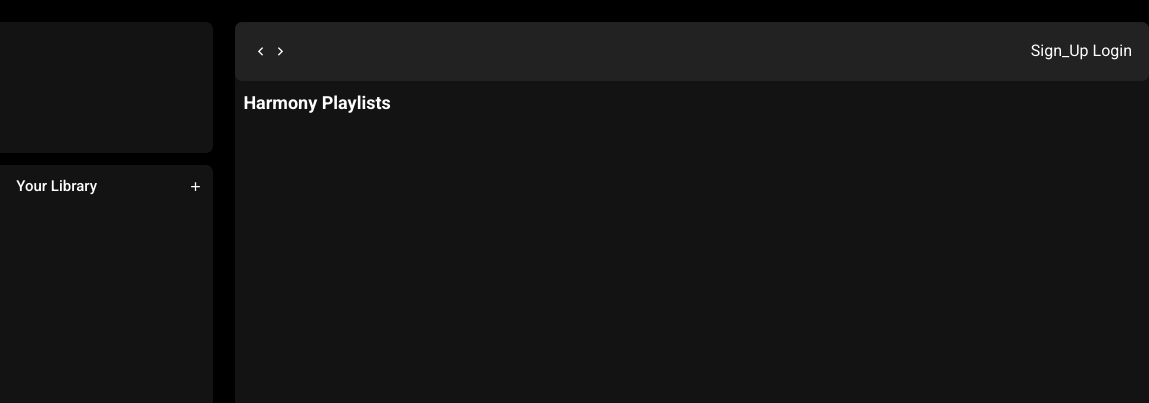
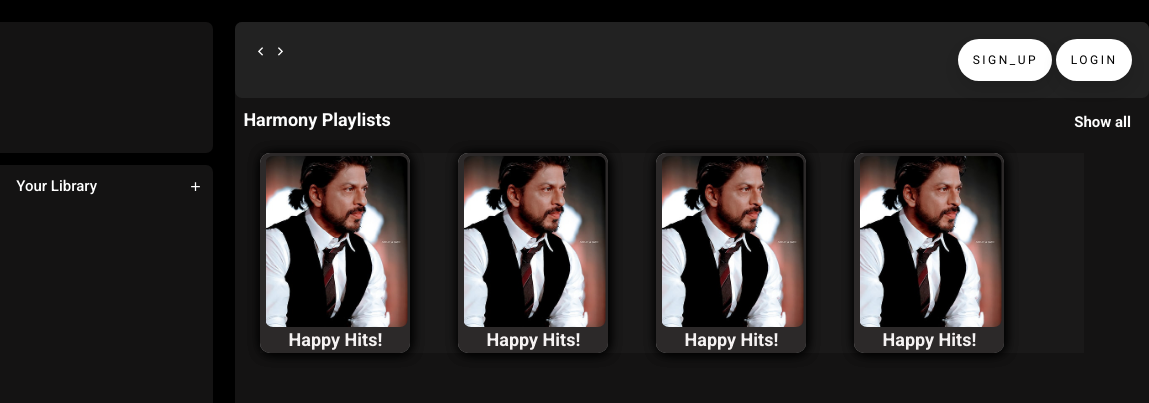
Before and after one commit to abdulsheikh759/Harmony-, a website: page index.html in a window 1280 px wide. Shown: the top 403 px of the page, 131-1280 px from the left. Drawn offline with nearby package versions, Linux system fonts and the light colour scheme; files whose address does not match are found by name.

Commit message:
change the step 3

```diff
--- a/index.html
+++ b/index.html
@@ -11,6 +11,9 @@
 
     <!-- remix icon cdn  -->
     <link href="https://cdn.jsdelivr.net/npm/remixicon@4.0.0/fonts/remixicon.css" rel="stylesheet" />
+
+    <!-- link the fontwose icon -->
+    <script src="https://kit.fontawesome.com/53efcd8fe2.js" crossorigin="anonymous"></script>
 
     <!-- link the tailwind cdn   -->
     <script src="https://cdn.tailwindcss.com"></script>
@@ -58,15 +61,58 @@
                     <i class="ri-arrow-right-s-line "></i>
                 </div>
                 <div class="button">
-                    <button>Sign_Up</button>
-                    <button>Login</button>
+                    <button class="btn"> Sign_Up</button>
+                    <button class="btn">Login</button>
+
 
                 </div>
             </div>
             <div class="song-palylist">
                 <h1>Harmony Playlists</h1>
+                <h3> <a href="#">Show all</a></h3>
                 <div class="cardContainar">
-                    <div class="card"></div>
+                    <div class="card-1">
+                        <div class="book">
+                            <h1 class="ri-play-circle-line">Play</h1>
+                            <!-- <i class="ri-play-circle-line"></i> -->
+                            <div class="cover">
+                                <img src="/img/srk 1.jpg" alt="">
+                                <h2>Happy Hits!</h2>
+                                <!-- <p>Hits to boost your mood <br> and fill you with happiness!</p> -->
+                            </div>
+                        </div>
+
+                        <div class="book">
+                            <h1 class="ri-play-circle-line">Play</h1>
+                            <!-- <i class="ri-play-circle-line"></i> -->
+                            <div class="cover">
+                                <img src="/img/srk 1.jpg" alt="">
+                                <h2>Happy Hits!</h2>
+                                <!-- <p>Hits to boost your mood <br> and fill you with happiness!</p> -->
+                            </div>
+                        </div>
+
+                        <div class="book">
+                            <h1 class="ri-play-circle-line">Play</h1>
+                            <!-- <i class="ri-play-circle-line"></i> -->
+                            <div class="cover">
+                                <img src="/img/srk 1.jpg" alt="">
+                                <h2>Happy Hits!</h2>
+                                <!-- <p>Hits to boost your mood <br> and fill you with happiness!</p> -->
+                            </div>
+                        </div>
+
+                        <div class="book">
+                            <h1 class="ri-play-circle-line">Play</h1>
+                            <!-- <i class="ri-play-circle-line"></i> -->
+                            <div class="cover">
+                                <img src="/img/srk 1.jpg" alt="">
+                                <h2>Happy Hits!</h2>
+                                <!-- <p>Hits to boost your mood <br> and fill you with happiness!</p> -->
+                            </div>
+                        </div>
+                    </div>
+
                 </div>
             </div>
         </div>
--- a/style.css
+++ b/style.css
@@ -84,6 +84,41 @@
     border-radius: 7px;
 
  }
+ .card-1{
+     margin: 20px 17px;
+     background-color:#1a1919;
+    display: flex;
+    gap: 48px;
+
+ }
+
+ .btn {
+    padding: 1em 1.2em;
+    font-size: 12px;
+    text-transform: uppercase;
+    letter-spacing: 2.5px;
+    font-weight: 400;
+    color: #000;
+    background-color: #fff;
+    border: none;
+    border-radius: 45px;
+    box-shadow: 0px 8px 15px rgba(0, 0, 0, 0.1);
+    transition: all 0.3s ease 0s;
+    cursor: pointer;
+    outline: none;
+  }
+
+  .btn:hover {
+    background-color: #23c483;
+    box-shadow: 0px 15px 20px rgba(46, 229, 157, 0.4);
+    color: #fff;
+    transform: translateY(-7px);
+  }
+
+  .btn:active {
+    transform: translateY(-1px);
+  }
+
  .header > *{
     padding: 17px;
  }
@@ -93,4 +128,107 @@
     font-size: large;
     color: rgb(253, 253, 253);
     font-weight: bold;
+
  }
+ .song-palylist h3 a{
+    float: right;
+     position: relative;
+     bottom: 22px;
+     right: 10px;
+     font-size: 15px;
+     cursor: pointer;
+
+ }
+ .song-palylist h3 a:hover {
+   border-bottom:  2px solid blueviolet;
+
+ }
+ .book {
+    position: relative;
+    border-radius: 10px;
+    width: 150px;
+    height: 200px;
+    background-color: whitesmoke;
+    -webkit-box-shadow: 1px 1px 12px #000;
+    box-shadow: 1px 1px 12px #000;
+    -webkit-transform: preserve-3d;
+    -ms-transform: preserve-3d;
+    transform: preserve-3d;
+    -webkit-perspective: 2000px;
+    perspective: 2000px;
+    display: -webkit-box;
+    display: -ms-flexbox;
+    /* display: flex; */
+    -webkit-box-align: center;
+    -ms-flex-align: center;
+    align-items: center;
+    -webkit-box-pack: center;
+    -ms-flex-pack: center;
+    justify-content: center;
+    color: #000;
+  }
+  .book h1 .play{
+    height: 40px;
+  }
+
+  .cover {
+    top: 0;
+    position: absolute;
+    background-color: rgb(44, 41, 41);
+    width: 100%;
+    height: 100%;
+    border-radius: 10px;
+    cursor: pointer;
+    -webkit-transition: all 0.5s;
+    transition: all 0.5s;
+    -webkit-transform-origin: 0;
+    -ms-transform-origin: 0;
+    transform-origin: 0;
+    -webkit-box-shadow: 1px 1px 12px #000;
+    box-shadow: 1px 1px 12px #000;
+    display: -webkit-box;
+    display: -ms-flexbox;
+    /* display: flex; */
+    flex-direction: column;
+    -webkit-box-align: center;
+    -ms-flex-align: center;
+    align-items: center;
+    -webkit-box-pack: center;
+    -ms-flex-pack: center;
+    overflow: hidden;
+    /* justify-content: center; */
+  }
+
+  .cover img{
+    width: 145px;
+    height: 175px;
+    margin-bottom: 22.5px;
+    border-radius: 9px;
+    margin-left: 2.5px;
+    padding: 2px 1.5px;
+    object-fit: cover;
+    border: 1px rgb(14, 14, 14);
+
+  }
+  .cover h2{
+  color: rgb(245, 242, 242);
+  position: absolute;
+  bottom: 0px;
+  font-family: 'Roboto', sans-serif;
+  }
+
+  .cover p{
+    color: rgb(22, 5, 5);
+  position: absolute;
+  bottom: 1px;
+  font-size: 8px
+  /* font-family: 'Roboto', sans-serif; */
+  }
+
+  .book:hover .cover {
+    -webkit-transition: all 0.5s;
+    transition: all 0.5s;
+    -webkit-transform: rotatey(-80deg);
+    -ms-transform: rotatey(-80deg);
+    transform: rotatey(-80deg);
+  }
```
Also changed, not shown: img/srk 1.jpg (added), 1 other file.
